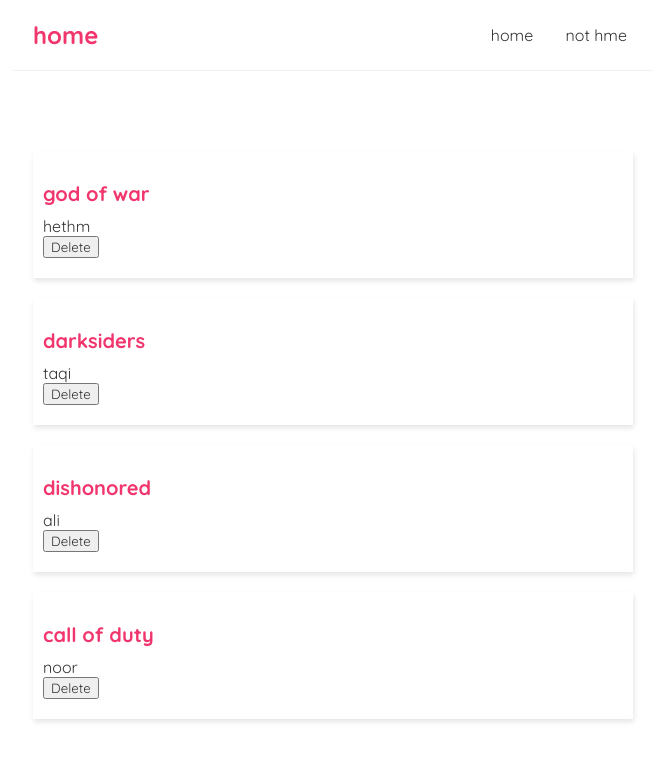
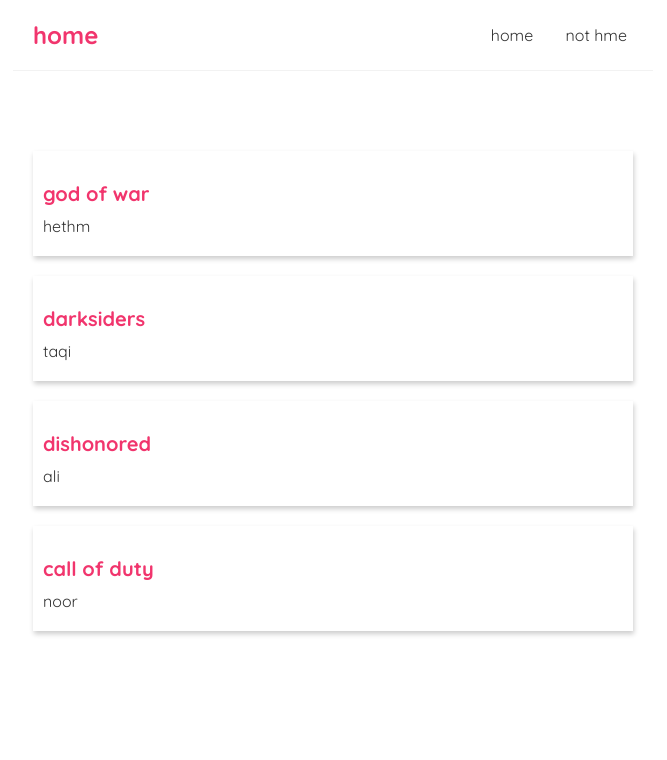
Before and after one commit to mohmeadtke/react-first-project, a React (Create React App) app: page / in a window 1280 px wide. Shown: the top 760 px of the page, without its empty margins (307-974 px from the left). Built offline with nearby package versions, Linux system fonts and the light colour scheme; data requests are answered from the project's data file.

Commit message:
makeing the use fetch fun to fetch the data

```diff
--- /dev/null
+++ b/data/db.json
@@ -0,0 +1,8 @@
+{
+    "Data" : [
+    {"id":1, "title": "god of war", "creator": "hethm", "rubish": "rubishh" },
+    { "id": 2 ,"title": "darksiders", "creator": "taqi", "rubish": "rubishh" },
+    { "id": 3 ,"title": "dishonored", "creator": "ali", "rubish": "rubishh" },
+    { "id": 4 ,"title": "call of duty", "creator": "noor", "rubish": "rubishh" }
+    ]
+}
--- a/src/Home.js
+++ b/src/Home.js
@@ -1,23 +1,18 @@
-import { useState } from "react";
+import { useEffect, useState } from "react";
 import Method from "./method";
+import useFetch from "./useFetch";
 
 
 
 const Homepage = () => {
-    const [object, setObject] = useState([
-        { title: "god of war", creator: "hethm", rubish: "rubishh", id: 1 },
-        { title: "darksiders", creator: "taqi", rubish: "rubishh", id: 2 },
-        { title: "dishonored", creator: "ali", rubish: "rubishh", id: 3 },
-        { title: "call of duty", creator: "noor", rubish: "rubishh", id: 4 }
-    ]);
-  const  deletefun = (id) =>{
-    const newArr = object.filter(ob =>ob.id !== id) ;
-        setObject(newArr) ;
-    };
+
+    const {object,isLoding ,err} = useFetch('http://localhost:8000/Data')
 
     return (
         <div className="Home">
-            <Method object={object} deletefun={deletefun} />
+            {err && <div className="err">{err}</div>}
+            {isLoding && <div className="loding"> Loding ....</div>}
+           {object &&<Method object={object}/>}
         </div>
     );
 }
--- a/src/index.css
+++ b/src/index.css
@@ -39,7 +39,7 @@
   padding: 20px 10px;
   margin: 20px 0;
   border: 10px;
-  box-shadow: 1px 3px 5px rgba(0, 0, 0, 0.1);
+  box-shadow: 1px 3px 5px rgba(0, 0, 0, 0.2);
 
 }
 .insideHome h3{
--- a/src/method.js
+++ b/src/method.js
@@ -1,11 +1,10 @@
-const Method = ({ object ,deletefun}) => {
+const Method = ({ object }) => {
     return (
         <div className="Method">
             {object.map((ob) => (
                 <div className="insideHome" key={ob.id}>
                     <h3>{ob.title}</h3>
                     <p>{ob.creator}</p>
-                    <button onClick={()=> deletefun(ob.id)}>Delete</button>
                 </div>
             ))}
         </div>
--- /dev/null
+++ b/src/useFetch.js
@@ -0,0 +1,28 @@
+import { useState,useEffect } from "react";
+const useFetch = (url) => {
+
+    const [object, setObject] = useState(null);
+    const [isLoding, setisLoding]=useState(true);
+    const [err, seterr]=useState(null);
+
+    useEffect(()=>{
+            fetch(url)
+            .then(res=>{
+                return res.json();
+            })
+            .then(data=>{
+                setObject(data)
+                setisLoding(false)
+            })
+            .catch(er=>{
+                seterr(er.message)
+                setisLoding(false)
+            })
+
+        }, [url]
+    );
+    return {object , isLoding ,err}
+
+}
+
+export default useFetch;
```
